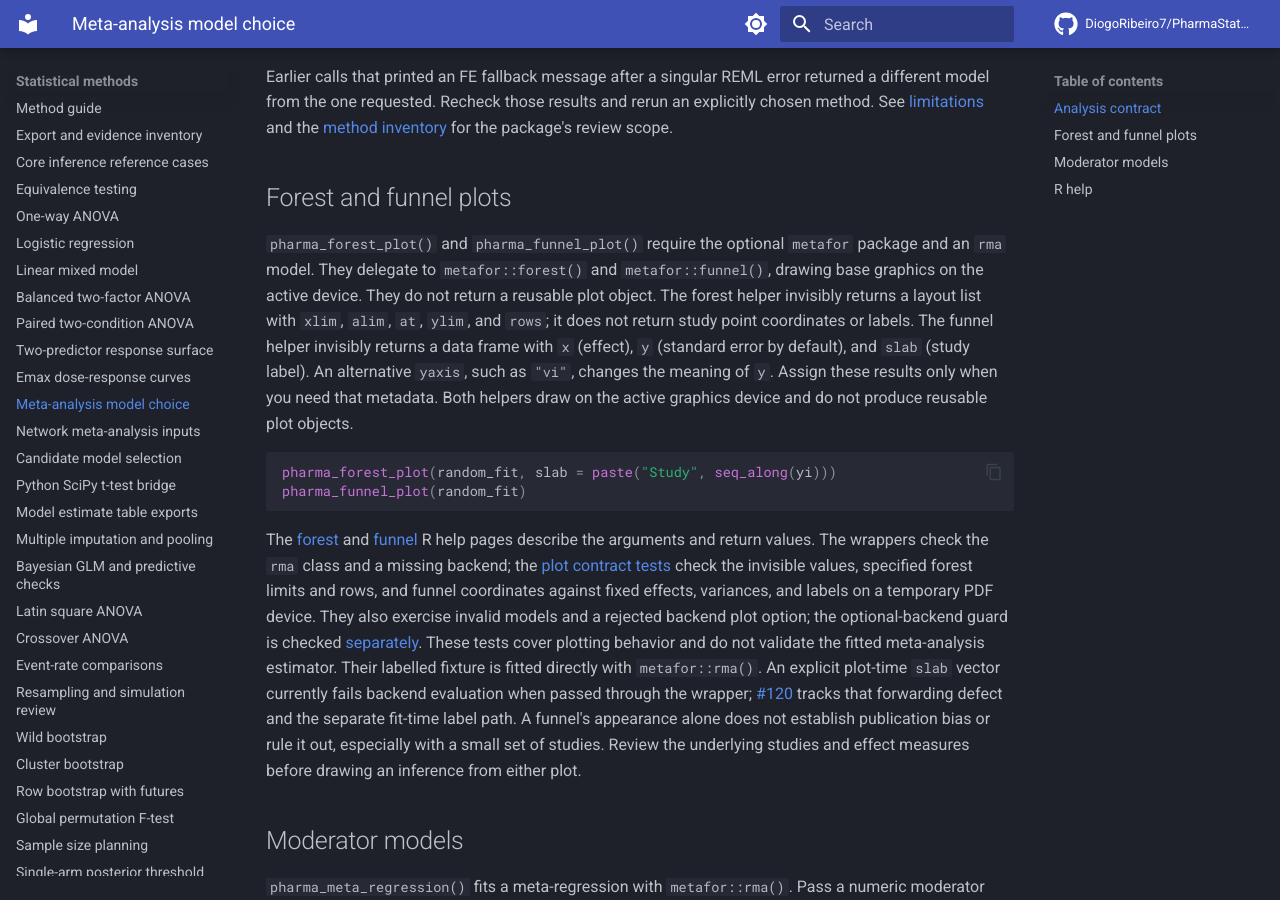
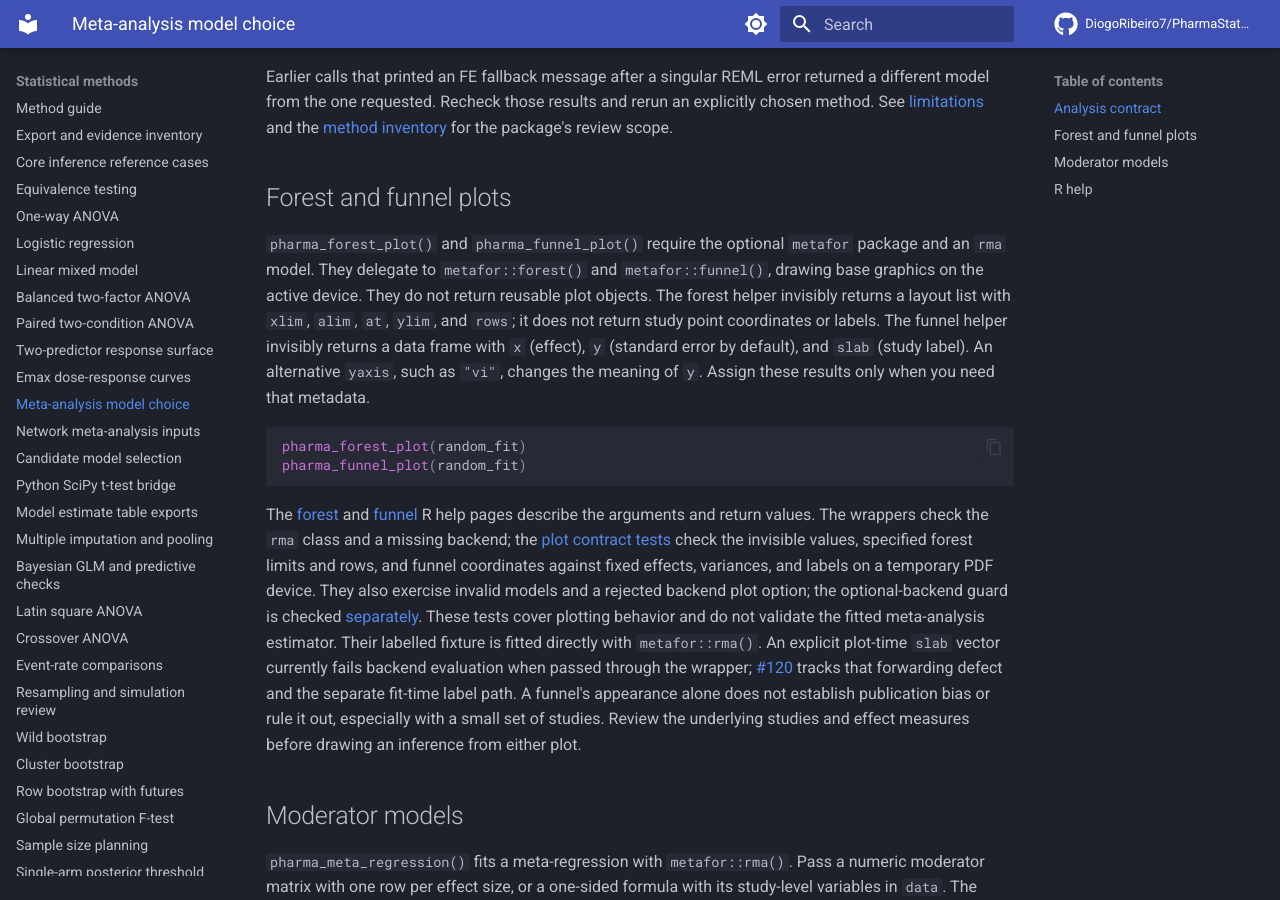
Before and after one commit to DiogoRibeiro7/PharmaStatsR, an MkDocs documentation site: the page built from docs/meta-analysis.md, in a window 1280 px wide and 900 px high, scrolled down 972 px. Built offline with MkDocs 1.6.1 and Material for MkDocs 9.7.7, drawn with Linux system fonts in a browser that asks for light colours; comment, search, counter and statistics services are not loaded.

Commit message:
Keep meta plot guide examples within verified label path

````diff
--- a/docs/meta-analysis.md
+++ b/docs/meta-analysis.md
@@ -29,16 +29,15 @@ Earlier calls that printed an FE fallback message after a singular REML error re
 `pharma_forest_plot()` and `pharma_funnel_plot()` require the optional
 `metafor` package and an `rma` model. They delegate to `metafor::forest()`
 and `metafor::funnel()`, drawing base graphics on the active device. They do
-not return a reusable plot object. The forest helper invisibly returns a layout list with `xlim`, `alim`,
-`at`, `ylim`, and `rows`; it does not return study point coordinates or
-labels. The funnel helper invisibly returns a data frame with `x` (effect),
-`y` (standard error by default), and `slab` (study label). An alternative
-`yaxis`, such as `"vi"`, changes the meaning of `y`. Assign these
-results only when you need that metadata. Both helpers draw on the active
-graphics device and do not produce reusable plot objects.
+not return reusable plot objects. The forest helper invisibly returns a layout
+list with `xlim`, `alim`, `at`, `ylim`, and `rows`; it does not return study
+point coordinates or labels. The funnel helper invisibly returns a data frame
+with `x` (effect), `y` (standard error by default), and `slab` (study label).
+An alternative `yaxis`, such as `"vi"`, changes the meaning of `y`. Assign
+these results only when you need that metadata.
 
 ```r
-pharma_forest_plot(random_fit, slab = paste("Study", seq_along(yi)))
+pharma_forest_plot(random_fit)
 pharma_funnel_plot(random_fit)
 ```
 
@@ -55,8 +54,7 @@ estimator. Their labelled fixture is fitted directly with `metafor::rma()`.
 An explicit plot-time `slab` vector currently fails backend evaluation when
 passed through the wrapper; [#120](https://github.com/DiogoRibeiro7/PharmaStatsR/issues/120)
 tracks that forwarding defect and the separate fit-time label path. A funnel's
-appearance alone does
-not establish publication bias or rule it out, especially with a small set
+appearance alone does not establish publication bias or rule it out, especially with a small set
 of studies. Review the underlying studies and effect measures before drawing
 an inference from either plot.
 
````
